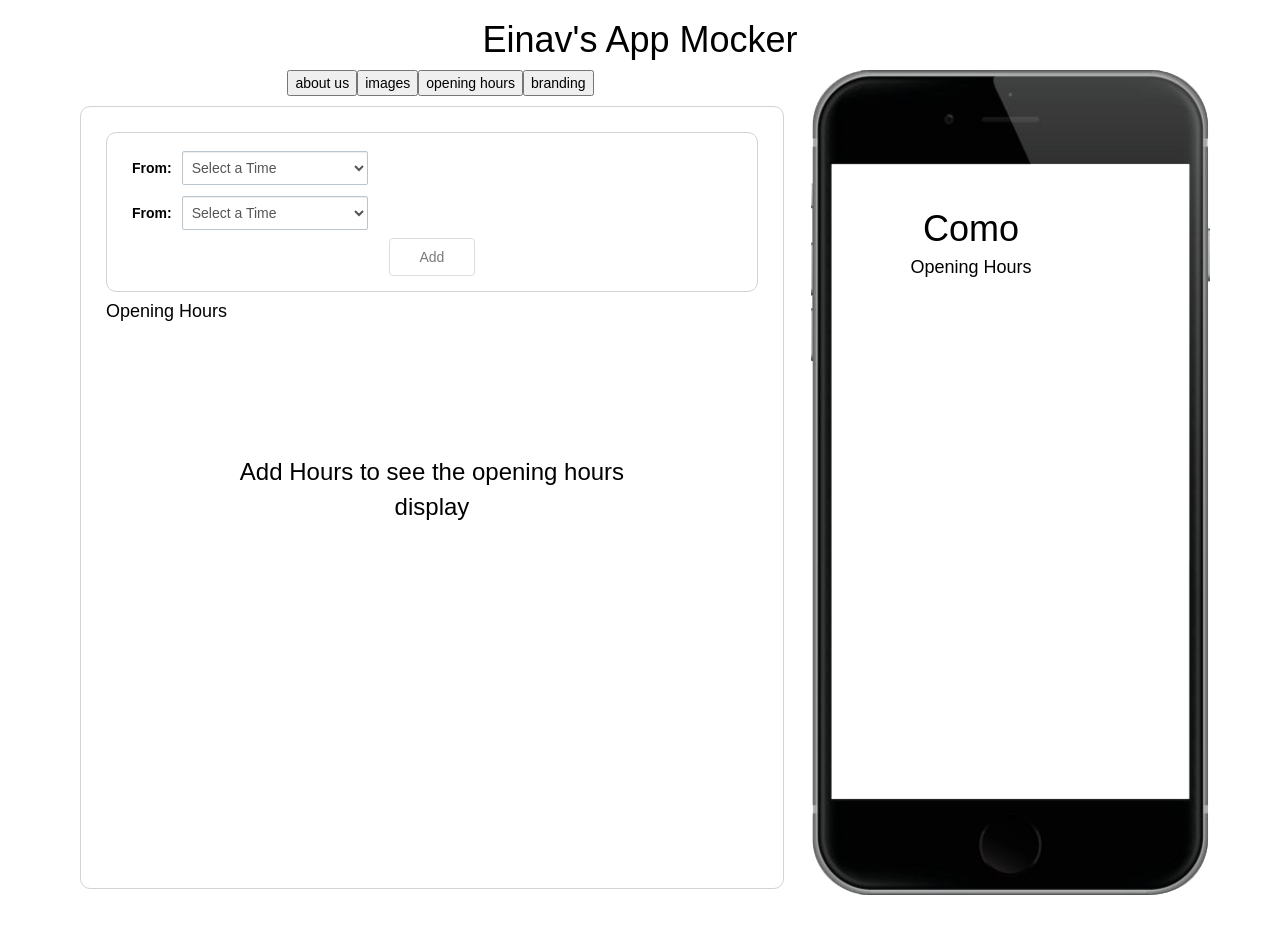
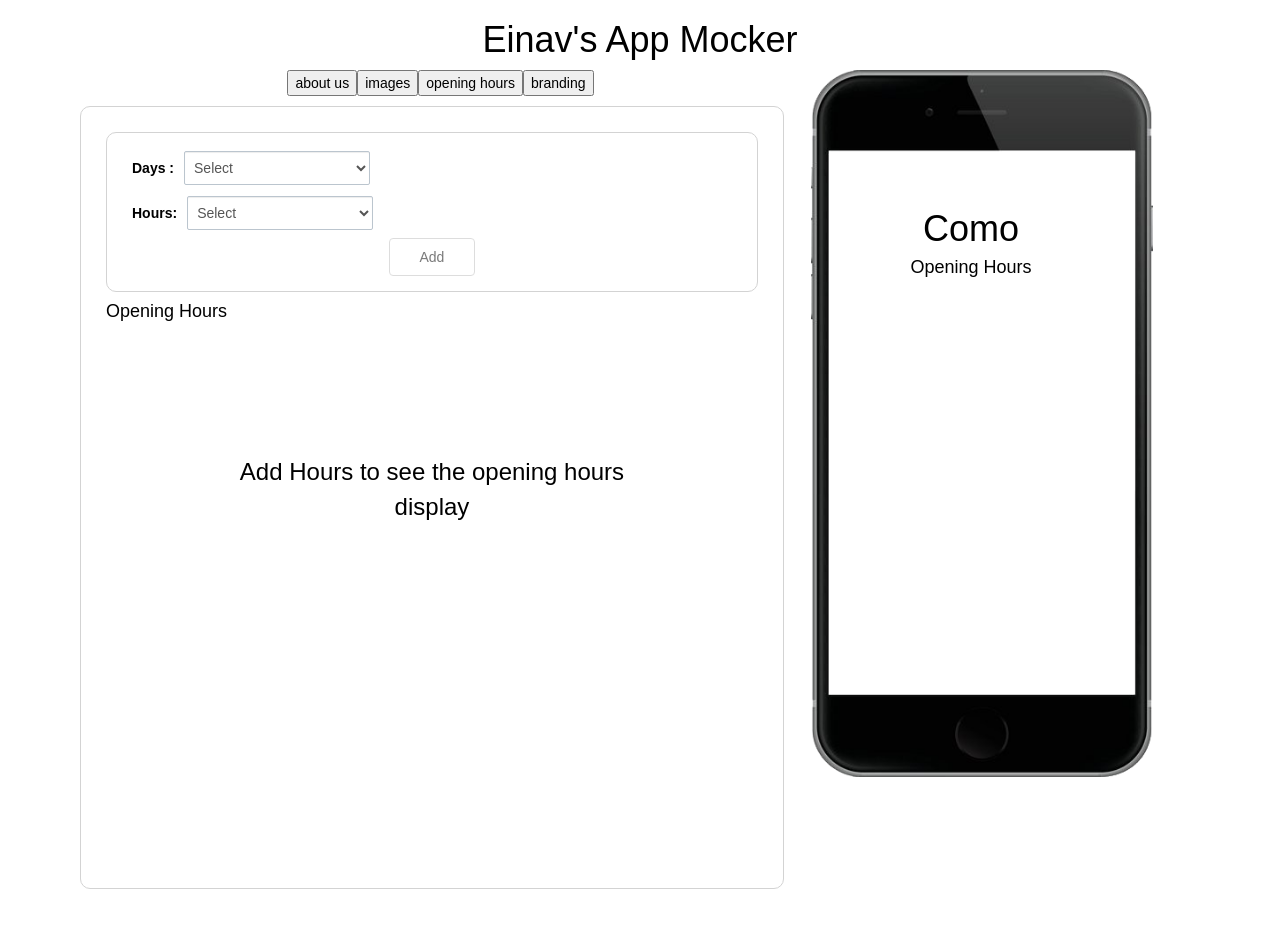
Before and after one commit to nushicoco/AppMocks, a React (Create React App) app in the folder client/: page / in a window 1280 px wide. Both pictures are taken after a click on the button "opening hours". Shown: the top 934 px of the page. Before the commit the page ends 895 px from the top, so only its background shows below. Built offline with nearby package versions, Linux system fonts and the light colour scheme.

Commit message:
more style opening hours don't show form-view on mobile

```diff
--- a/client/src/App.css
+++ b/client/src/App.css
@@ -22,9 +22,10 @@
     /*background-color: red;*/
     width: 100%;
 }
+
 .main-pane{
     /*background-color: green;*/
-    height: 95%;
+    height: 440px;
     width: 95%;
     border: 1px solid lightgrey;
     border-radius: 10px;
@@ -52,7 +53,7 @@
 
 .in-phone{
     position: absolute;
-    bottom: -430px;
+    bottom: -500px;
     left: 0;
     width: 75%;
     overflow: scroll;
@@ -90,10 +91,9 @@
 }
 
 @media screen and (min-width: 50em) {
-    .viewer-pane {
-        width: 35%;
+    .main-pane{
+        height: 95%;
     }
-
     .right-panel {
         width: 65%;
     }
@@ -104,6 +104,7 @@
 
     .viewer-pane{
         height: auto;
+        width: 30%;
         padding-top: 72.37%;
     }
 
@@ -111,12 +112,12 @@
         top: 10%;
         left:unset;
         width: 25%;
-        height: 70%;
+        height: 100%;
         margin: 6% 3%;
     }
 
     .in-phone-view{
-        height: 450px;
+        height: 70%;
         width:100%;
         float:right;
         margin: 10% 12%;
@@ -125,14 +126,11 @@
 
 @media screen and (min-width: 50em) and (max-width: 990px) {
     .in-phone{
-        /*top: 10%;*/
-        /*left:unset;*/
         width: 20%;
         height: 50%;
-        /*margin: 6% 3%;*/
     }
 
     .in-phone-view{
-        height: 300px;
+        height: 100%;
     }
 }
--- a/client/src/components/aboutUs/aboutUs.css
+++ b/client/src/components/aboutUs/aboutUs.css
@@ -4,7 +4,22 @@
 
 .website-url{
     position: absolute;
-    bottom: 20%;
+    bottom: 10%;
     width: 80%;
     text-align: center;
+    left:0;
+    font-size: medium;
+    /*background-color: yellowgreen;*/
 }
+
+@media screen and (min-width: 50em) {
+    .website-url{
+        bottom: 40%;
+    }
+}
+
+@media screen and (min-width: 50em) and (max-width: 1200px) {
+    .website-url{
+        bottom: 50%;
+    }
+}
--- a/client/src/components/aboutUs/aboutUsView.js
+++ b/client/src/components/aboutUs/aboutUsView.js
@@ -12,7 +12,7 @@ export default class AboutUsView extends Component {
       <div className="in-phone-view">
         <h1>{this.props.companyName}</h1>
         <h3>{this.props.companyDescription}</h3>
-        <div className="website-url"><a  href={this.props.companyURL} target="_blank">{this.props.companyURL}</a></div>
+        <div className="website-url">Join us on: <a  href={this.props.companyURL} target="_blank">{this.props.companyURL}</a></div>
       </div>
     )
   }
--- a/client/src/components/openingHours/hoursDisplay.js
+++ b/client/src/components/openingHours/hoursDisplay.js
@@ -60,7 +60,7 @@ export default class HoursDisplay extends Component {
 
   render () {
     return (
-      <div>
+      <div className={!this.props.showOnMobile ? 'mobile-hide' : 'hours-display'}>
         <h4>Opening Hours</h4>
         {this.state.openingHours.length === 0
         ? this.renderEmptyView()
--- a/client/src/components/openingHours/newOpeningHours.js
+++ b/client/src/components/openingHours/newOpeningHours.js
@@ -38,8 +38,8 @@ export default class NewOpeningHours extends React.Component {
   render () {
     return (
       <div className="new-hour">
-        <TimesChooser updateTimes={this.getDays.bind(this)} times={DaysInWeek}/>
-        <TimesChooser updateTimes={this.getHours.bind(this)} times={Hours}/>
+        <TimesChooser updateTimes={this.getDays.bind(this)} times={DaysInWeek} label="Days  "/>
+        <TimesChooser updateTimes={this.getHours.bind(this)} times={Hours} label="Hours"/>
         <div className="button-container">
           <Button className="btn-add"
                   onClick={() => this.addClicked()}
--- a/client/src/components/openingHours/openingHours.css
+++ b/client/src/components/openingHours/openingHours.css
@@ -1,6 +1,11 @@
 label {
     display: inline-block;
     padding: 10px;
+}
+
+.table {
+    width: 80%;
+    margin-left: 10%;
 }
 
 .empty-view {
--- a/client/src/components/openingHours/openingHoursForm.js
+++ b/client/src/components/openingHours/openingHoursForm.js
@@ -42,7 +42,7 @@ export default class OpeningHoursForm extends Component {
     return (
       <div className="form-container">
         <NewOpeningHours handleAdd={this.handleAdd.bind(this)}/>
-        <HoursDisplay hours={this.state.openingHours} deleteHour={this.handleDelete.bind(this)}/>
+        <HoursDisplay showOnMobile={ false } hours={this.state.openingHours} deleteHour={this.handleDelete.bind(this)}/>
       </div>
     )
   }
--- a/client/src/components/openingHours/openingHoursView.js
+++ b/client/src/components/openingHours/openingHoursView.js
@@ -13,7 +13,7 @@ export default class OpeningHoursView extends Component {
     return (
       <div className="in-phone-view">
         <h1>{this.props.companyName}</h1>
-        <HoursDisplay hours={this.props.openingHours} viewOnly={true}/>
+        <HoursDisplay showOnMobile={ true } hours={this.props.openingHours} viewOnly={true}/>
       </div>
     )
   }
--- a/client/src/components/openingHours/timesChooser.js
+++ b/client/src/components/openingHours/timesChooser.js
@@ -35,21 +35,21 @@ export default class TimesChooser extends React.Component {
   render() {
     return (
         <div>
-          <label>From: </label>
+          <label>{this.props.label}: </label>
           <FormControl onChange={(e) => this.updateStartTime(e)}
                        componentClass="select"
-                       placeholder="Select a Time"
+                       placeholder="Select"
                        className="time-select">
-            <option>Select a Time</option>
+            <option>Select</option>
           { this.props.times.map((time,index) => <option data-index={index} key={index}>{time}</option>)}
           </FormControl>
           { this.state.times.start &&
           <span> <label> To </label>
             <FormControl componentClass="select"
-                         placeholder="Select a Time"
+                         placeholder="Select"
                          className="time-select"
                          onChange={(e) => this.updateEndTime(e)}>
-          { this.props.times.slice(this.state.startSelectedIndex - 1).map((time,index) => <option data-index={index} key={index}>{time}</option>)}
+            { this.props.times.slice(this.state.startSelectedIndex - 1).map((time,index) => <option data-index={index} key={index}>{time}</option>)}
             </FormControl></span>
           }
         </div>
--- a/client/src/index.css
+++ b/client/src/index.css
@@ -3,3 +3,13 @@ body {
   padding: 0;
   font-family: sans-serif;
 }
+
+.mobile-hide {
+  display: none;
+}
+
+@media screen and (min-width: 50em) {
+  .mobile-hide {
+    display: inherit;
+  }
+}
```
